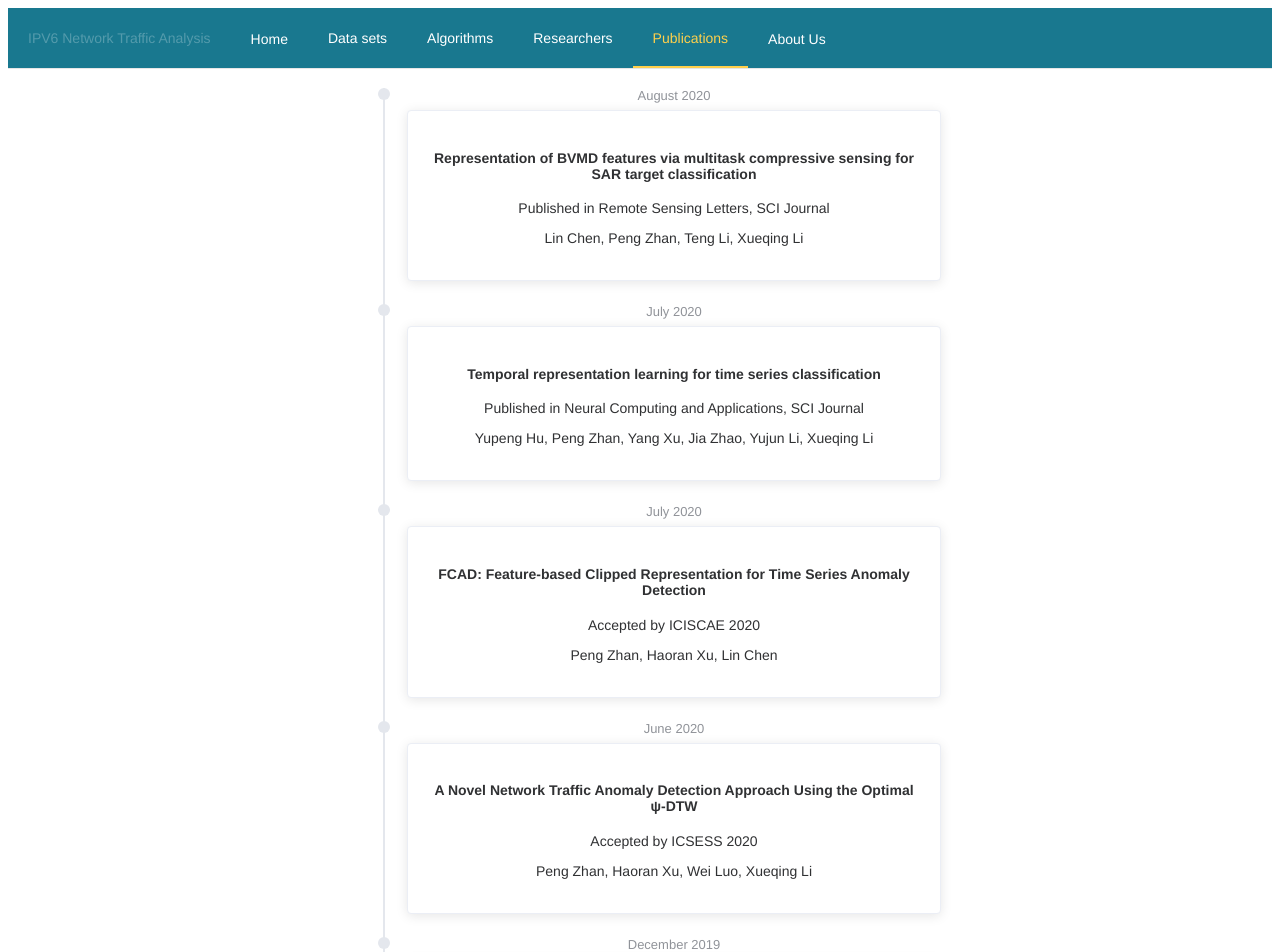
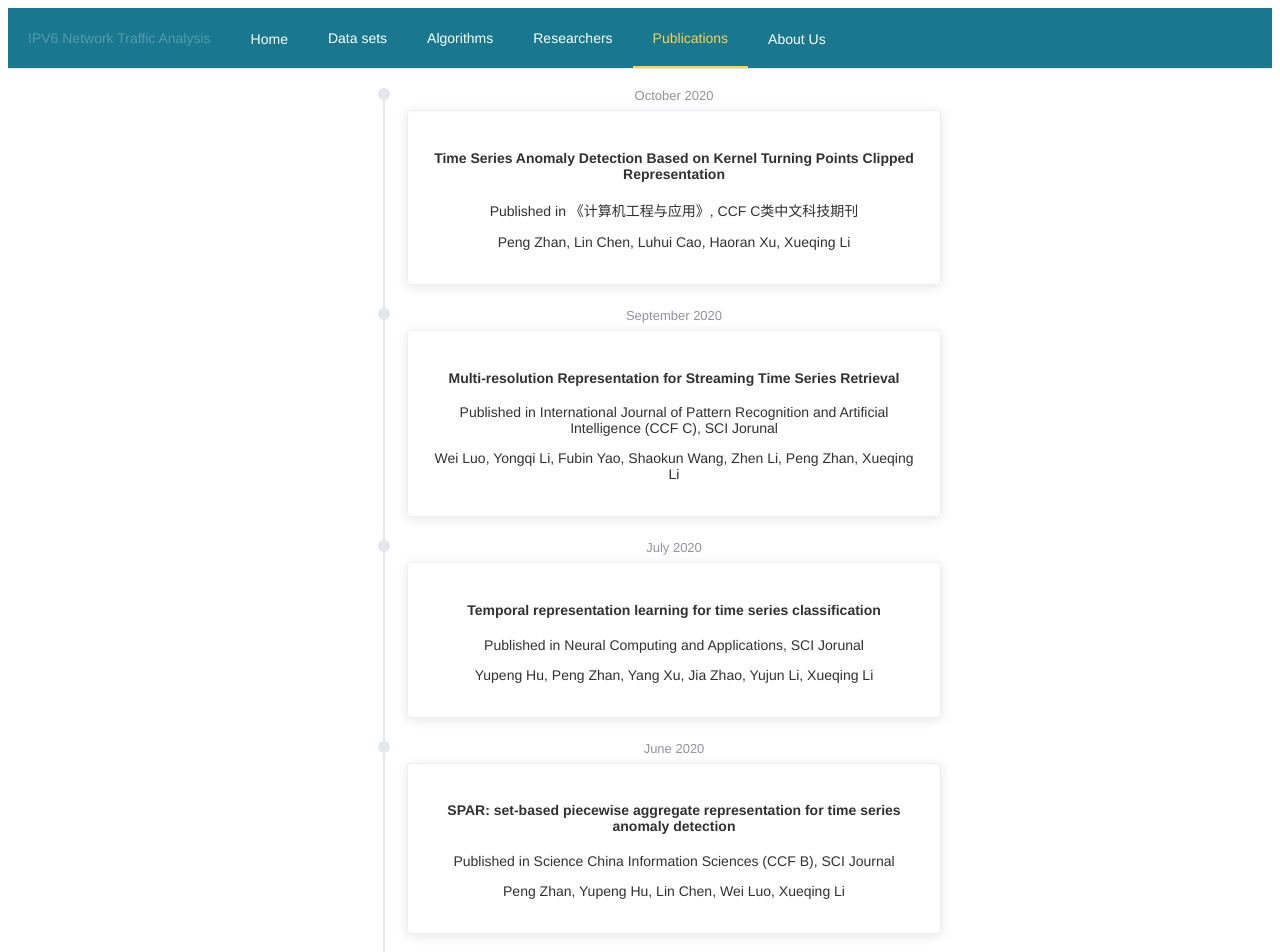
Before and after one commit to PengZh88/NTASWebsite, a Vue app: page /publications in a window 1280 px wide. Shown: the top 952 px of the page. Built offline with nearby package versions, Linux system fonts and the light colour scheme.

Commit message:
更新发表物

```diff
--- a/src/components/researchers.vue
+++ b/src/components/researchers.vue
@@ -9,7 +9,7 @@
       <el-col :span="16">
         <el-card class="box-card">
           <div slot="header" class="clearfix">
-            <span>Peng Zhan (Ph.D Candidate)</span>
+            <span>Peng Zhan (Ph.D)</span>
           </div>
           <el-row :gutter="30">
             <el-col :span="8">
@@ -24,7 +24,7 @@
               <div class="fontbold">Degree:</div>
             </el-col>
             <el-col :span="16">
-              <div>Master Degree in Software Engineering</div>
+              <div>Doctoral Degree in Software Engineering</div>
             </el-col>
           </el-row>
           <el-row :gutter="30">
--- a/static/publications.json
+++ b/static/publications.json
@@ -1,5 +1,29 @@
 {
   "pubs": [
+    {
+      "date": "October 2020",
+      "title": "Time Series Anomaly Detection Based on Kernel Turning Points Clipped Representation",
+      "info": "Published in 《计算机工程与应用》, CCF C类中文科技期刊",
+      "authors": "Peng Zhan, Lin Chen, Luhui Cao, Haoran Xu, Xueqing Li"
+    },
+    {
+      "date": "September 2020",
+      "title": "Multi-resolution Representation for Streaming Time Series Retrieval",
+      "info": "Published in International Journal of Pattern Recognition and Artificial Intelligence (CCF C), SCI Jorunal",
+      "authors": "Wei Luo, Yongqi Li, Fubin Yao, Shaokun Wang, Zhen Li, Peng Zhan, Xueqing Li"
+    },
+    {
+      "date": "July 2020",
+      "title": "Temporal representation learning for time series classification",
+      "info": "Published in Neural Computing and Applications, SCI Jorunal",
+      "authors": "Yupeng Hu, Peng Zhan, Yang Xu, Jia Zhao, Yujun Li, Xueqing Li"
+    },
+    {
+      "date": "June 2020",
+      "title": "SPAR: set-based  piecewise aggregate representation for time series anomaly detection",
+      "info": "Published in Science China Information Sciences (CCF B), SCI Journal",
+      "authors": "Peng Zhan, Yupeng Hu, Lin Chen, Wei Luo, Xueqing Li"
+    },
     {
       "date": "August 2020",
       "title": "Representation of BVMD features via multitask compressive sensing for SAR target classification",
@@ -15,13 +39,13 @@
     {
       "date": "July 2020",
       "title": "FCAD: Feature-based Clipped Representation for Time Series Anomaly Detection",
-      "info": "Accepted by ICISCAE 2020",
+      "info": "ICISCAE 2020",
       "authors": "Peng Zhan, Haoran Xu, Lin Chen"
     },
     {
       "date": "June 2020",
       "title": "A Novel Network Traffic Anomaly Detection Approach Using the Optimal ψ-DTW",
-      "info": "Accepted by ICSESS 2020",
+      "info": "ICSESS 2020",
       "authors": "Peng Zhan, Haoran Xu, Wei Luo, Xueqing Li"
     },
     {
```
